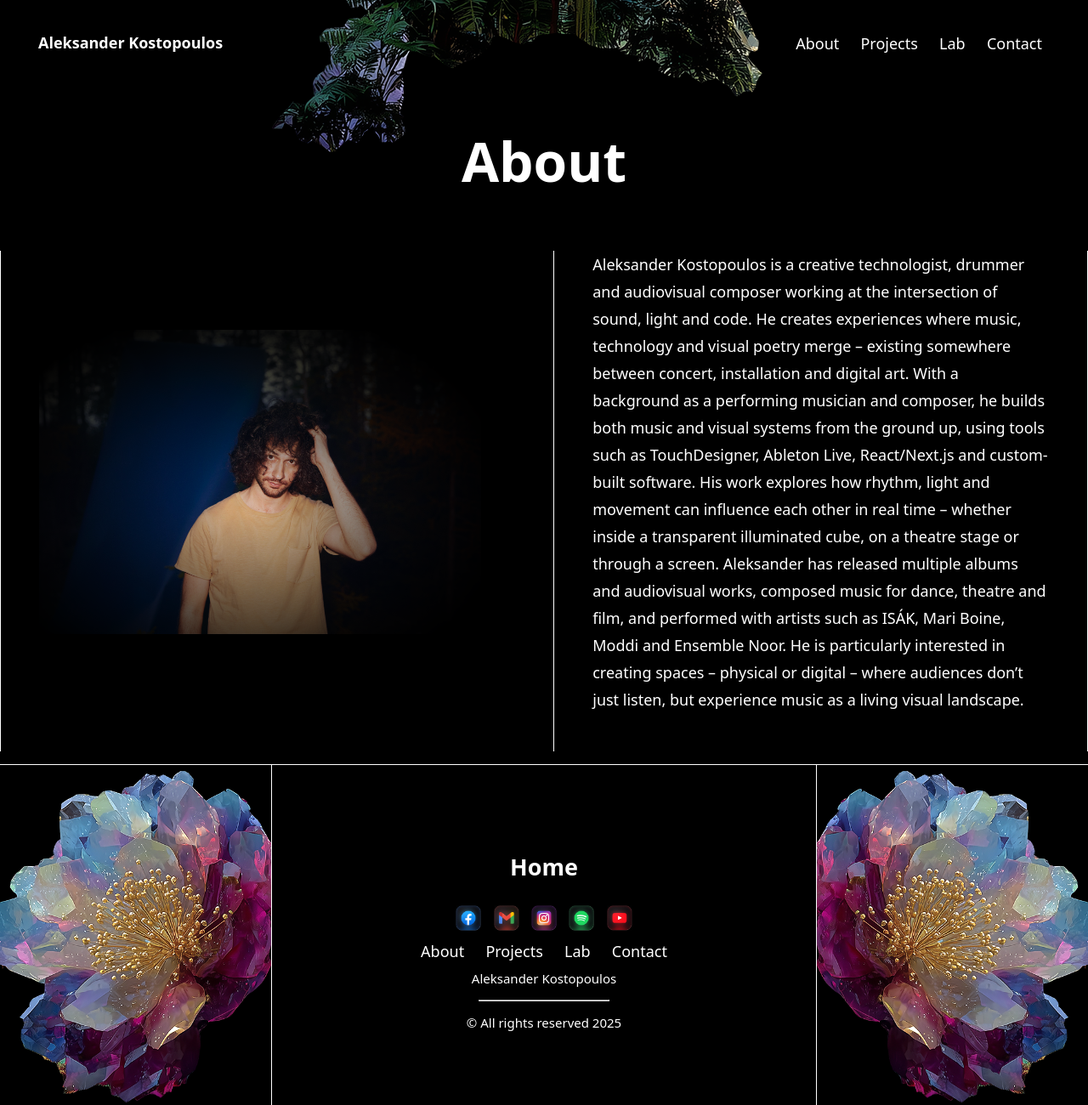
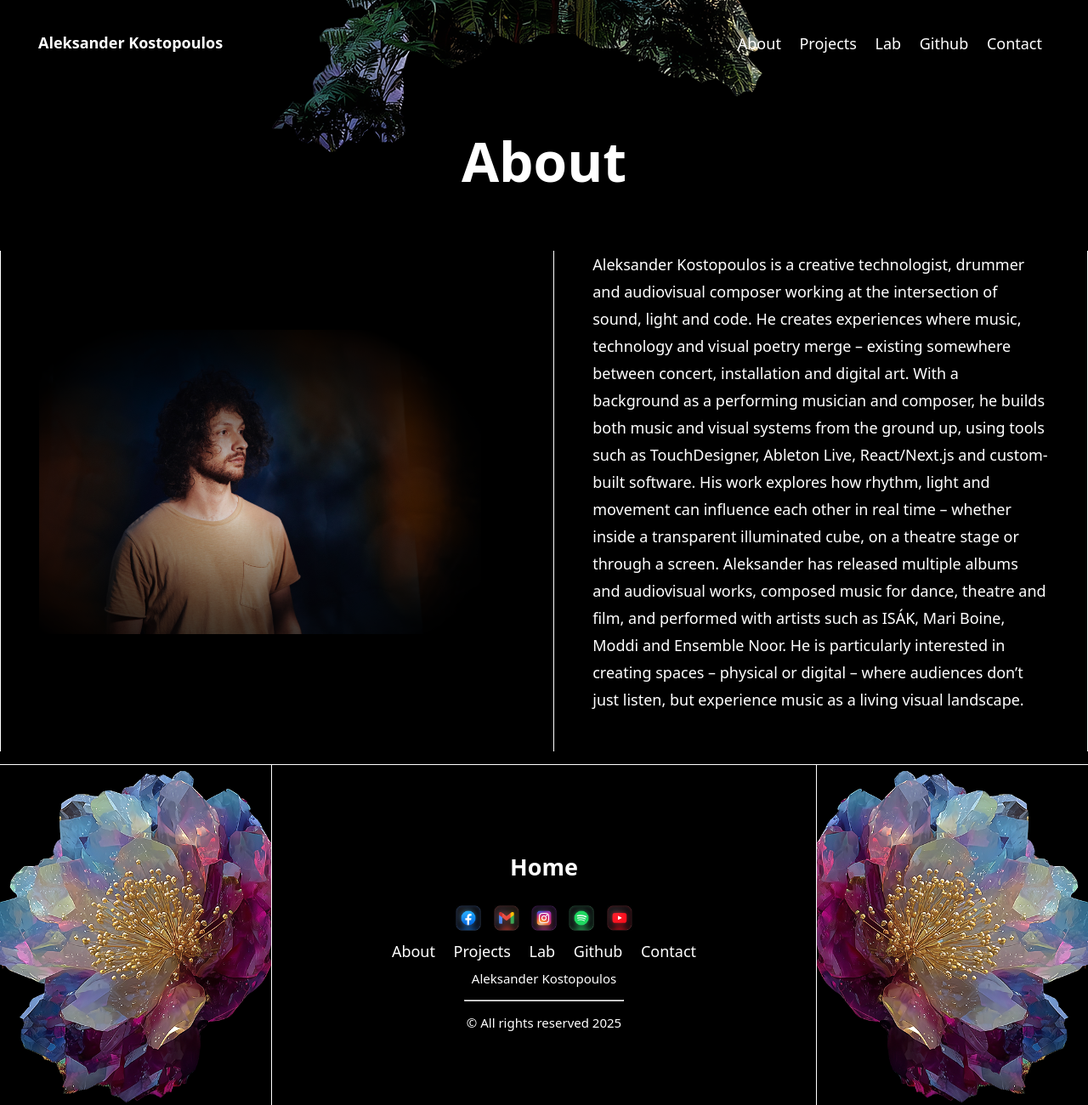
Before and after one commit to alekskosta/aleksanderkostopoulos-studio, a Next.js app: page /about in a window 1280 px wide. Shown: the whole page at 85% size. Built offline with nearby package versions, Linux system fonts and the light colour scheme.

Commit message:
lagt til nytt bilde i about og github link i nav

```diff
--- a/src/app/(frontend)/styles.css
+++ b/src/app/(frontend)/styles.css
@@ -93,7 +93,7 @@ img {
   z-index: 10;
   display: flex;
   justify-content: center;
-  gap: 0.4rem;
+  gap: 0.2rem;
   list-style: none;
   margin: 0;
   padding: 0;
--- a/src/components/layout/Footer.tsx
+++ b/src/components/layout/Footer.tsx
@@ -111,6 +111,16 @@ export default function Footer() {
               </Link>
             </li>
             <li>
+              <Link
+                href="https://github.com/alekskosta"
+                target="_blank"
+                rel="noopener noreferrer"
+                className="navLink"
+              >
+                Github
+              </Link>
+            </li>
+            <li>
               <Link href="/blogg" className="navLink">
                 Contact
               </Link>
--- a/src/components/layout/Header.tsx
+++ b/src/components/layout/Header.tsx
@@ -32,6 +32,16 @@ export default function Header() {
             </Link>
           </li>
           <li>
+            <Link
+              href="https://github.com/alekskosta"
+              target="_blank"
+              rel="noopener noreferrer"
+              className="navLink"
+            >
+              Github
+            </Link>
+          </li>
+          <li>
             <Link href="/blogg" className="navLink">
               Contact
             </Link>
--- a/src/components/sections/AboutSection.tsx
+++ b/src/components/sections/AboutSection.tsx
@@ -7,7 +7,7 @@ export default function AboutSection() {
       <h1 className={styles.aboutTitle}>About</h1>
       <article className={styles.aboutArticle}>
         <Image
-          src="/images/heroImage.jpg"
+          src="/images/aboutImage.jpg"
           alt="Aleksander Kostopoulos"
           width={600}
           height={600}
```
Also changed, not shown: public/images/aboutImage.jpg (added).
